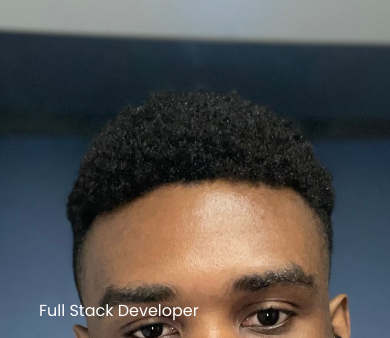
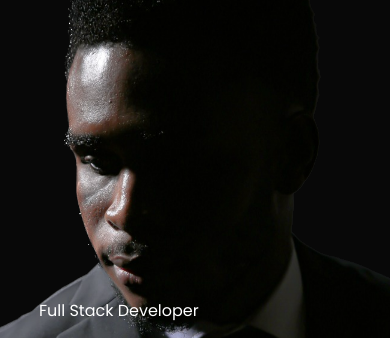
Before and after one commit to jayso10/personalPortfolio, a plain HTML site: page index.html in a window 390 px wide. Shown: the part 72-410 px from the top of the page. Drawn offline with Linux system fonts and the light colour scheme.

Commit message:
Updated style.css with a different picture

```diff
--- a/style.css
+++ b/style.css
@@ -517,7 +517,7 @@ nav .fa-solid{
 
 @media only screen and (max-width: 600px){
     #header{
-        background-image: url(images/phoneBackground.jpg);
+        background-image: url(images/newOne.png);
         background-position: center;
         background-repeat: no-repeat;
         background-size: cover;
```
